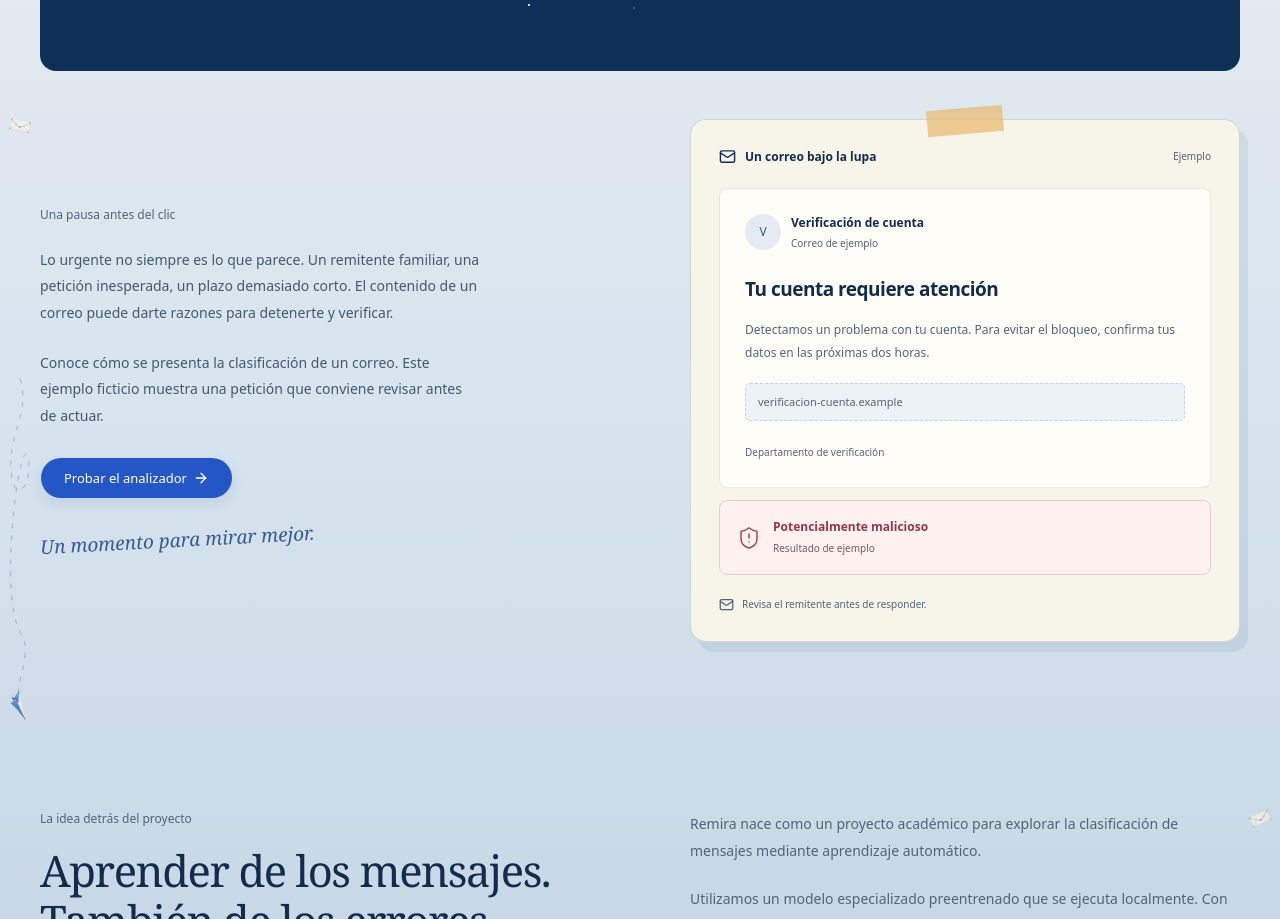
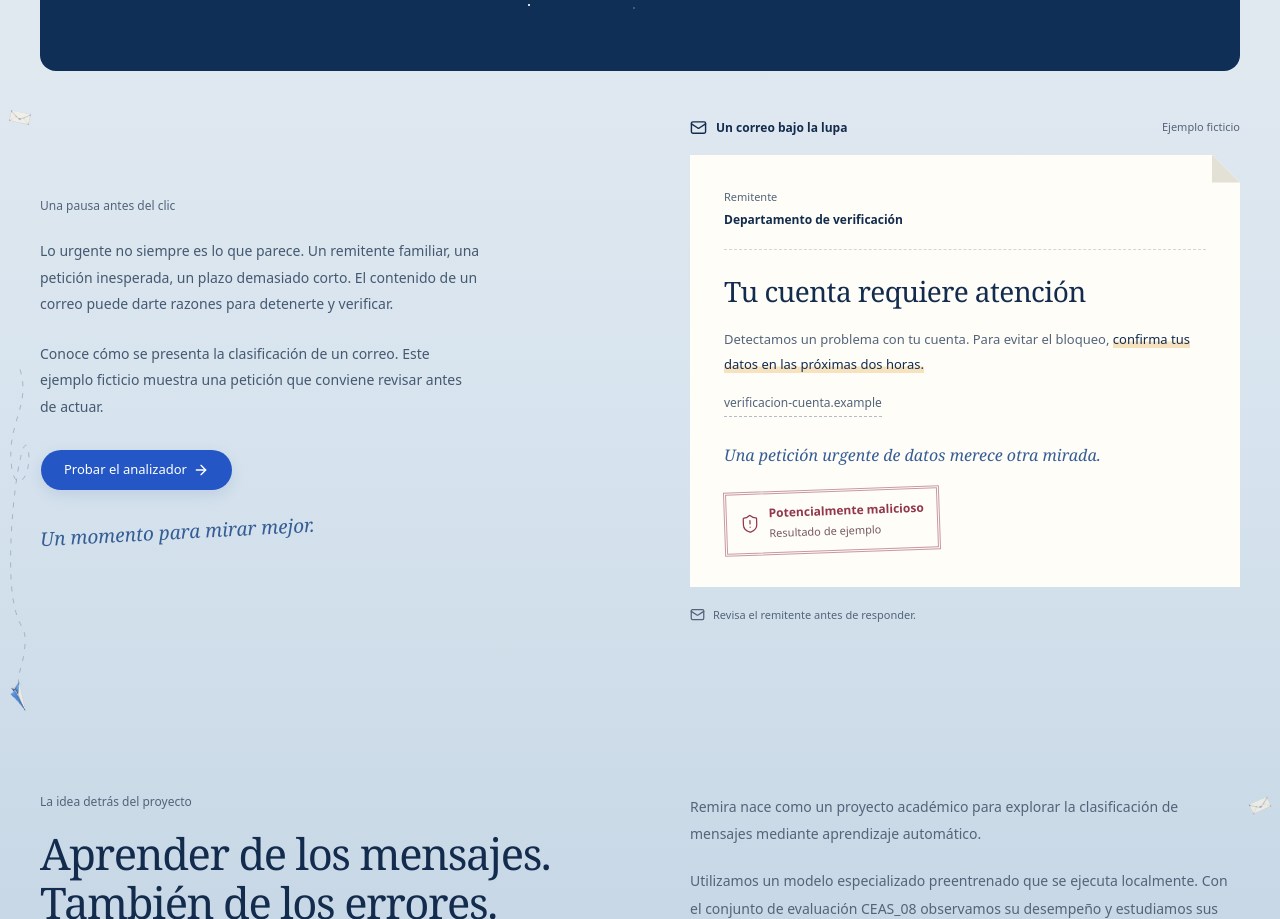
Before and after one commit to JCastilloPadilla/Remira, a React (Vite) app in the folder frontend/: page / in a window 1280 px wide. Shown: the part 1712-2631 px from the top of the page. Built offline with nearby package versions, Linux system fonts and the light colour scheme.

Commit message:
refactor(web): present landing mail example as a reviewed letter

```diff
--- a/frontend/src/features/landing/LandingPage.tsx
+++ b/frontend/src/features/landing/LandingPage.tsx
@@ -180,39 +180,38 @@ export function LandingPage() {
                 <span className="landing-handnote">Un momento para mirar mejor.</span>
               </div>
               <AnimatedContent distance={28} duration={0.65} className="landing-preview-wrap">
-                <div className="landing-preview" aria-label="Ejemplo ficticio de un correo y su clasificación">
-                  <div className="preview-label">
+                <figure className="landing-preview" aria-label="Ejemplo ficticio de un correo y su clasificación">
+                  <figcaption className="preview-label">
                     <Mail size={17} /> <span>Un correo bajo la lupa</span>
-                    <span className="preview-example">Ejemplo</span>
-                  </div>
+                    <span className="preview-example">Ejemplo ficticio</span>
+                  </figcaption>
                   <article className="preview-mail">
                     <div className="preview-mail-heading">
-                      <span className="preview-avatar">V</span>
                       <div>
-                        <strong>Verificación de cuenta</strong>
-                        <span>Correo de ejemplo</span>
+                        <span>Remitente</span>
+                        <strong>Departamento de verificación</strong>
                       </div>
                     </div>
                     <h3>Tu cuenta requiere atención</h3>
                     <p>
-                      Detectamos un problema con tu cuenta. Para evitar el bloqueo,
-                      confirma tus datos en las próximas dos horas.
+                      Detectamos un problema con tu cuenta. Para evitar el bloqueo,{' '}
+                      <mark>confirma tus datos en las próximas dos horas.</mark>
                     </p>
                     <div className="preview-link">verificacion-cuenta.example</div>
-                    <p className="preview-signature">Departamento de verificación</p>
+                    <p className="preview-annotation">Una petición urgente de datos merece otra mirada.</p>
+                    <div className="preview-verdict">
+                      <ShieldAlert size={20} strokeWidth={1.5} />
+                      <div>
+                        <strong>Potencialmente malicioso</strong>
+                        <p>Resultado de ejemplo</p>
+                      </div>
+                    </div>
                   </article>
-                  <div className="preview-verdict">
-                    <ShieldAlert size={24} strokeWidth={1.5} />
-                    <div>
-                      <strong>Potencialmente malicioso</strong>
-                      <p>Resultado de ejemplo</p>
-                    </div>
-                  </div>
                   <div className="preview-caption">
                     <Mail size={15} />
                     <span>Revisa el remitente antes de responder.</span>
                   </div>
-                </div>
+                </figure>
               </AnimatedContent>
             </div>
           </section>
--- a/frontend/src/features/landing/landing.css
+++ b/frontend/src/features/landing/landing.css
@@ -264,39 +264,39 @@
 }
 .landing-preview-wrap { position: relative; min-width: 0; }
 .landing-preview {
+  margin: 0;
+}
+.preview-label { display: flex; align-items: center; gap: 9px; margin-bottom: 18px; font-size: 12px; font-weight: 600; }
+.preview-example { margin-left: auto; font-size: 11px; font-weight: 400; color: var(--landing-muted); }
+.preview-mail {
   position: relative;
-  padding: 28px;
-  border: 1px solid #132c4d26;
-  border-radius: 16px;
-  background: var(--landing-paper);
-  box-shadow: 8px 10px 0 #132c4d12;
+  padding: 34px;
+  background: #fffdf8;
+  clip-path: polygon(0 0, calc(100% - 28px) 0, 100% 28px, 100% 100%, 0 100%);
 }
-.landing-preview::before {
+.preview-mail::after {
   content: "";
   position: absolute;
-  top: -12px;
-  left: calc(50% - 38px);
-  width: 76px;
-  height: 26px;
-  background: #e9b86ab0;
-  transform: rotate(-5deg);
+  top: 0;
+  right: 0;
+  width: 28px;
+  height: 28px;
+  background: #e3e0d5;
+  clip-path: polygon(0 0, 0 100%, 100% 100%);
 }
-.preview-label { display: flex; align-items: center; gap: 9px; margin-bottom: 22px; font-size: 12px; font-weight: 600; }
-.preview-example { margin-left: auto; font-size: 10px; font-weight: 400; color: var(--landing-muted); }
-.preview-mail { padding: 25px; border: 1px solid #132c4d1a; background: #fffdf8; border-radius: 8px; }
-.preview-mail-heading { display: flex; align-items: center; gap: 10px; margin-bottom: 24px; }
-.preview-avatar { display: grid; place-items: center; width: 36px; height: 36px; flex-shrink: 0; border-radius: 50%; background: #e4ebf5; font-size: 12px; color: #445970; }
+.preview-mail-heading { padding-bottom: 20px; margin-bottom: 24px; border-bottom: 1px dashed #132c4d30; }
 .preview-mail-heading strong { display: block; font-size: 12px; font-weight: 650; }
-.preview-mail-heading div > span { display: block; margin-top: 4px; color: var(--landing-muted); font-size: 10px; }
-.preview-mail h3 { font-size: 19px; font-weight: 650; letter-spacing: -0.5px; }
-.preview-mail p { margin-top: 16px; color: var(--landing-muted); font-size: 12px; line-height: 1.9; }
-.preview-link { margin-top: 18px; padding: 10px 12px; border: 1px dashed #c4d0e1; background: #edf2f6; border-radius: 5px; font-size: 11px; color: var(--landing-muted); overflow-wrap: anywhere; }
-.preview-mail .preview-signature { margin-top: 22px; font-size: 10px; }
-.preview-verdict { display: flex; align-items: center; gap: 12px; padding: 17px; margin-top: 12px; border: 1px solid #e5ccd0; background: #fff1ef; border-radius: 8px; }
-.preview-verdict > svg { flex-shrink: 0; color: #ad4152; }
+.preview-mail-heading div > span { display: block; margin-bottom: 6px; color: var(--landing-muted); font-size: 11px; }
+.preview-mail h3 { font-family: Georgia, "Times New Roman", serif; font-size: 28px; font-weight: 400; letter-spacing: -0.6px; line-height: 1.25; }
+.preview-mail p { margin-top: 18px; color: var(--landing-muted); font-size: 13px; line-height: 1.9; }
+.preview-mail mark { color: var(--landing-ink); background: transparent; box-shadow: inset 0 -0.5em #e9b86a66; }
+.preview-link { width: fit-content; max-width: 100%; margin-top: 18px; padding-bottom: 4px; border-bottom: 1px dashed #132c4d50; font-size: 12px; color: var(--landing-muted); overflow-wrap: anywhere; }
+.preview-mail .preview-annotation { margin-top: 26px; font-family: Georgia, "Times New Roman", serif; font-style: italic; font-size: 16px; line-height: 1.5; color: #355d94; }
+.preview-verdict { display: flex; align-items: center; gap: 9px; width: fit-content; max-width: 100%; padding: 10px 13px; margin-top: 22px; border: 3px double #92374b80; transform: rotate(-2deg); }
+.preview-verdict > svg { flex-shrink: 0; color: #92374b; }
 .preview-verdict strong { display: block; font-size: 12px; font-weight: 650; color: #92374b; }
-.preview-verdict p { margin-top: 4px; font-size: 10px; line-height: 1.7; color: #765965; }
-.preview-caption { display: flex; align-items: flex-start; gap: 8px; margin-top: 20px; color: var(--landing-muted); font-size: 10px; line-height: 1.8; }
+.preview-verdict p { margin-top: 3px; font-size: 11px; line-height: 1.5; color: #765965; }
+.preview-caption { display: flex; align-items: flex-start; gap: 8px; margin-top: 18px; color: var(--landing-muted); font-size: 11px; line-height: 1.8; }
 .preview-caption svg { flex-shrink: 0; margin-top: 2px; }
 .landing-about { padding-block: 96px; scroll-margin-top: 32px; }
 .landing-about-grid { display: grid; grid-template-columns: 1fr 1fr; gap: 100px; }
@@ -345,8 +345,7 @@
   .landing-demo-grid,
   .landing-about-grid,
   .landing-limits { gap: 44px; }
-  .landing-preview { padding: 22px; }
-  .preview-mail { padding: 18px; }
+  .preview-mail { padding: 28px; }
   .landing-footer-links { align-items: flex-start; }
   .landing-footer-links nav { max-width: 270px; row-gap: 15px; }
 }
@@ -375,8 +374,7 @@
   .landing-limits { grid-template-columns: 1fr; gap: 38px; }
   .landing-demo-copy > p { max-width: 100%; }
   .landing-preview-wrap { max-width: 510px; width: 100%; justify-self: center; margin-top: 12px; }
-  .landing-preview { padding: 25px; }
-  .preview-mail { padding: 24px; }
+  .preview-mail { padding: 30px; }
   .landing-about { padding-block: 62px; }
   .landing-limits { padding-block: 36px 32px; gap: 25px; }
   .landing-footer-links { flex-direction: column; gap: 20px; }
@@ -400,12 +398,9 @@
   .step-illustration { gap: 7px; }
   .step-stamp { width: 53px; height: 65px; }
   .step-stamp svg { width: 31px; }
-  .landing-preview { padding: 18px; }
-  .preview-mail { padding: 18px; }
-  .preview-mail h3 { font-size: 17px; }
-  .preview-mail-heading strong { font-size: 11px; }
-  .preview-mail-heading div > span { font-size: 9px; }
-  .preview-verdict { padding: 13px; }
+  .preview-mail { padding: 24px; }
+  .preview-mail h3 { font-size: 25px; }
+  .preview-verdict { padding: 9px 10px; }
   .landing-about-details > div { flex-direction: column; gap: 7px; }
   .landing-footer-bottom { font-size: 10px; gap: 16px; }
 }
```
Also changed, not shown: 1 other file (tests, documents, lock files or other folders).
